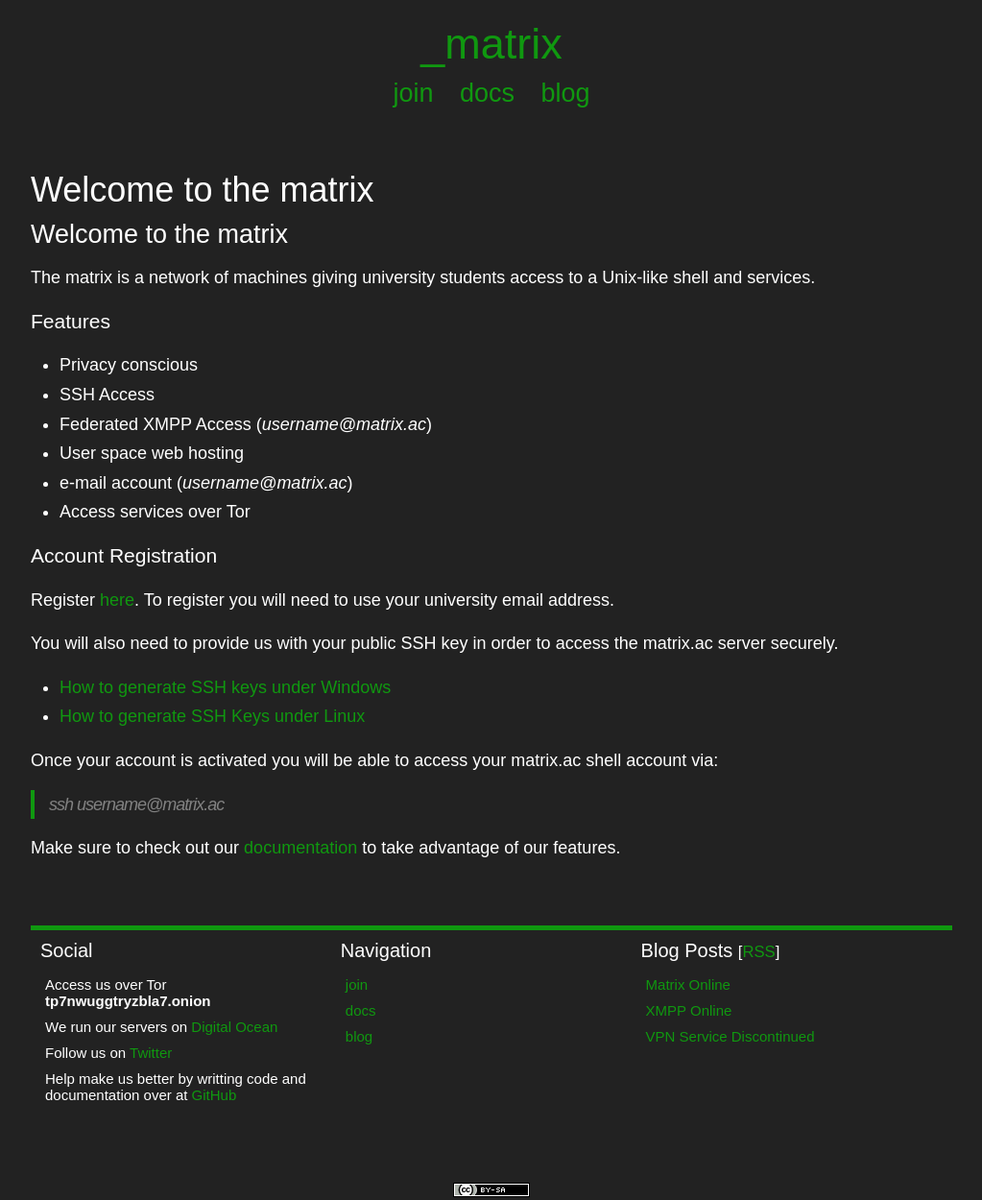
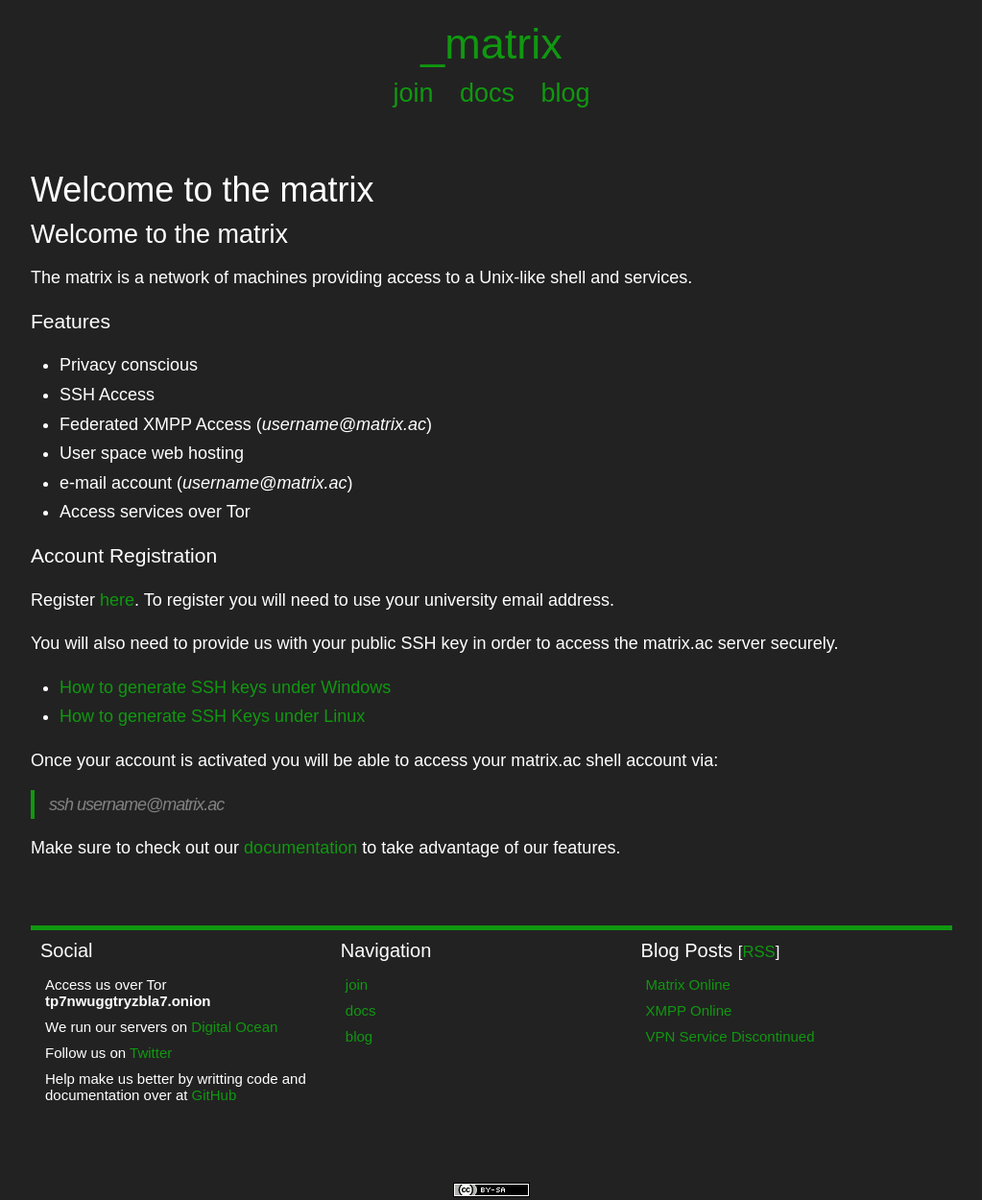
Before and after one commit to matrix-ac/blog, a Jekyll site: the page built from index.md, in a window 1280 px wide. Shown: the whole page at 96% size, without its empty margins (128-1151 px from the left). Built offline with Jekyll 4.4.1, drawn with Linux system fonts in a browser that asks for light colours; our own code applies the rules of GitHub Pages for plain Markdown files.

Commit message:
We are not just for uni students

```diff
--- a/_config.yml
+++ b/_config.yml
@@ -2,7 +2,7 @@
 title: matrix
 email: admin@matrix.ac
 description: > # this means to ignore newlines until "baseurl:"
-  The matrix is a network of machines giving university students access to a Unix-like shell and services.
+  The matrix is a network of machines providing access to a Unix-like shell and services.
 baseurl: "" # the subpath of your site, e.g. /blog/
 url: "https://matrix.ac" # the base hostname & protocol for your site
 twitter_username: matrix_ac
```
